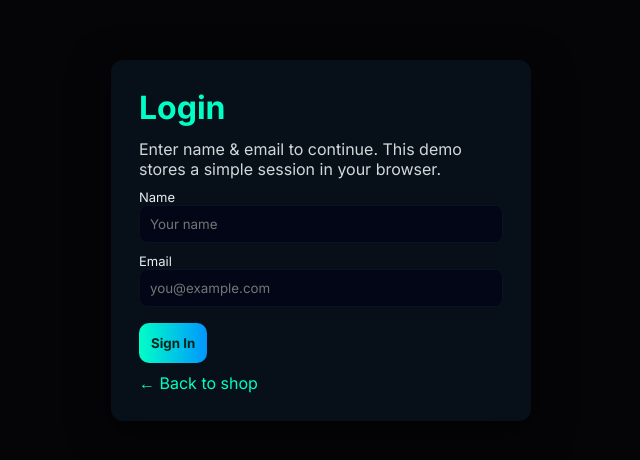
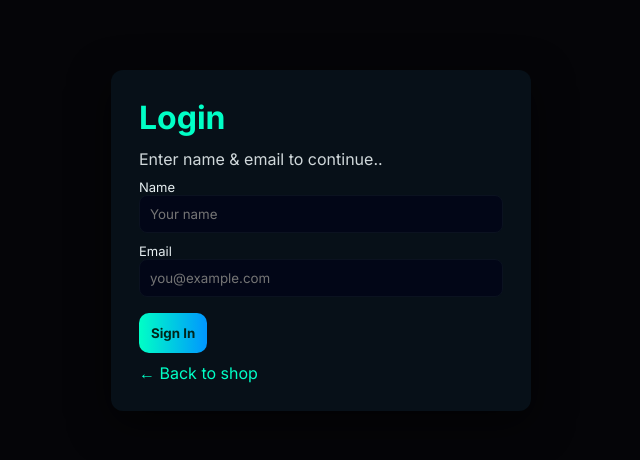
Before and after one commit to azuredigitalsoftware-debug/azuredigitalsoftware-auto-upi, a website: page public/login.html in a window 1280 px wide. Shown: the part 160-620 px from the top of the page, without its empty margins (319-959 px from the left). Drawn offline with Linux system fonts and the light colour scheme.

Commit message:
Update login.html

```diff
--- a/public/login.html
+++ b/public/login.html
@@ -22,7 +22,7 @@
 <body>
   <div class="card">
     <h1>Login</h1>
-    <p style="opacity:0.9">Enter name & email to continue. This demo stores a simple session in your browser.</p>
+    <p style="opacity:0.9">Enter name & email to continue..</p>
     <label>Name</label>
     <input id="name" placeholder="Your name">
     <label>Email</label>
```
